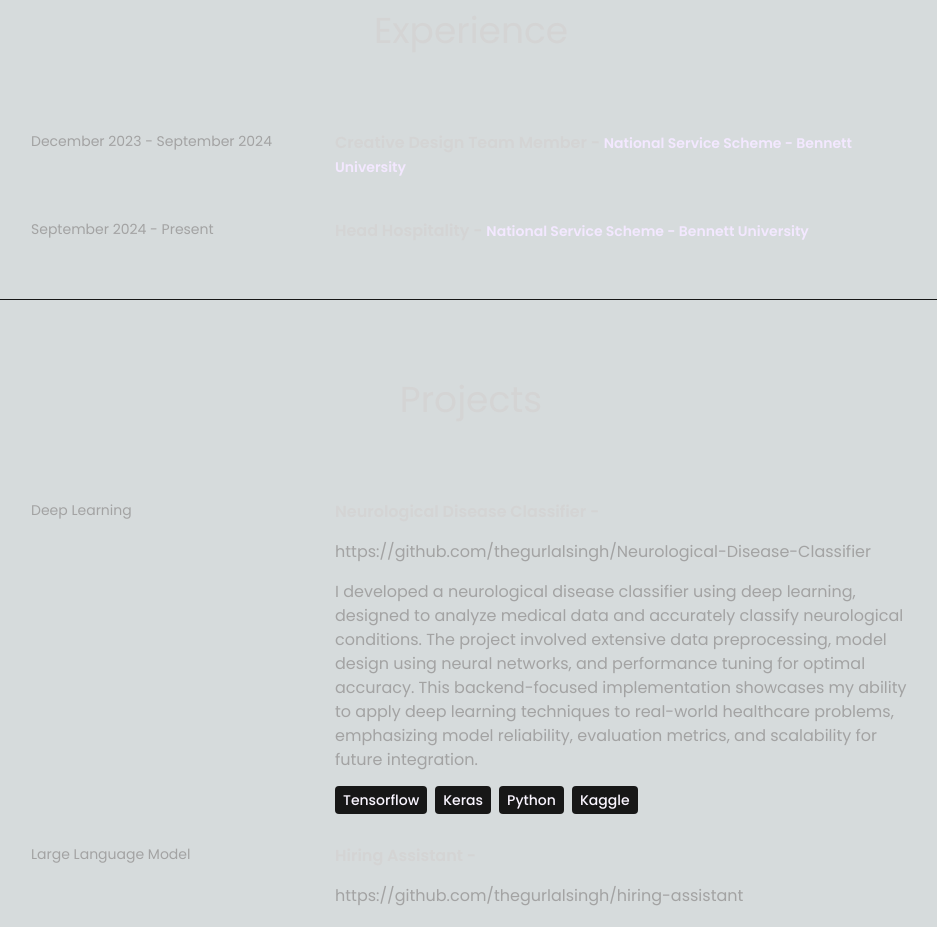
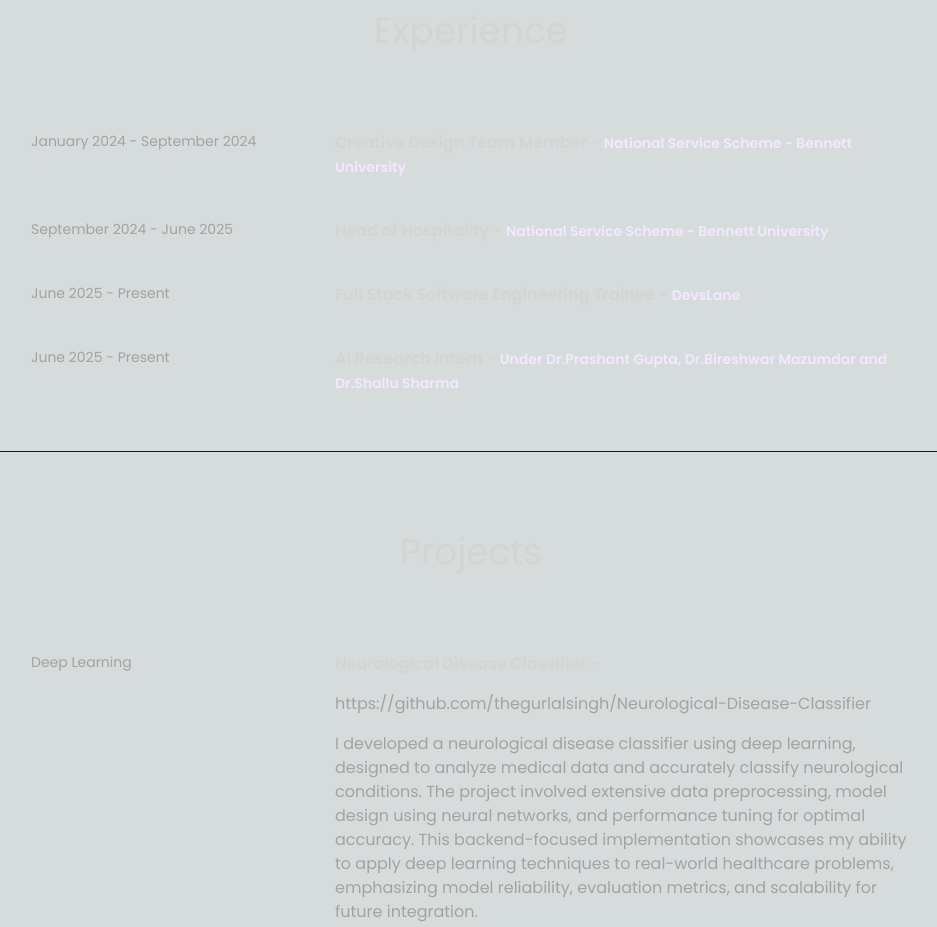
Before and after one commit to thegurlalsingh/portfolio, a Next.js app: page / in a window 1280 px wide. Shown: the part 1440-2367 px from the top of the page, without its empty margins (169-1106 px from the left). Built offline with nearby package versions, Linux system fonts and the light colour scheme.

Commit message:
Update info.js

```diff
--- a/app/components/info.js
+++ b/app/components/info.js
@@ -1,15 +1,23 @@
-
-
 export const EXPERIENCE = [
   {
-    year: "December 2023 - September 2024",
+    year: "January 2024 - September 2024",
     role: "Creative Design Team Member",
     company: "National Service Scheme - Bennett University",
   },
   {
-    year: "September 2024 - Present",
-    role: "Head Hospitality",
+    year: "September 2024 - June 2025",
+    role: "Head of Hospitality",
     company: "National Service Scheme - Bennett University",
+  },
+  {
+    year: "June 2025 - Present",
+    role: "Full Stack Software Engineering Trainee",
+    company: "DevsLane",
+  },
+  {
+    year: "June 2025 - Present",
+    role: "AI Research Intern",
+    company: "Under Dr.Prashant Gupta, Dr.Bireshwar Mazumdar and Dr.Shallu Sharma",
   },
 ];
 export const PROJECTS = [
```
